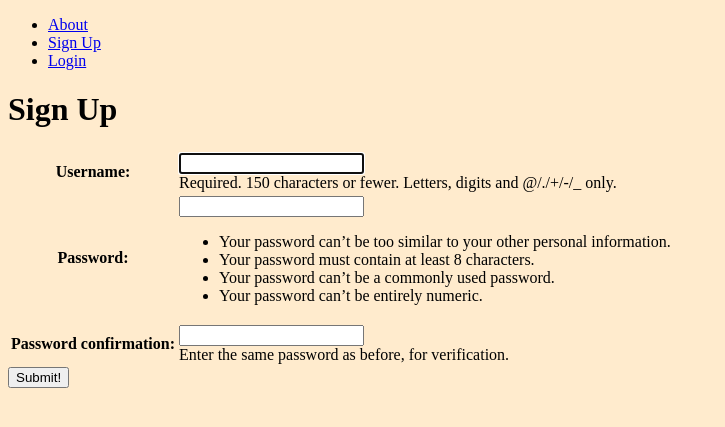
After one commit to Pericarney00/FreshTrack, a Django app: page /accounts/signup in a window 1280 px wide. The commit adds this page. Shown: the part 26-453 px from the top of the page, without its empty margins (0-725 px from the left). Run offline with Django 5.2, Linux system fonts and the light colour scheme.

```diff
--- a/FreshTrack/settings.py
+++ b/FreshTrack/settings.py
@@ -117,6 +117,8 @@ USE_TZ = True
 
 STATIC_URL = 'static/'
 
+LOGIN_URL = 'home'
+
 LOGIN_REDIRECT_URL = 'product-index'
 
 LOGOUT_REDIRECT_URL = 'home'
--- a/main_app/templates/base.html
+++ b/main_app/templates/base.html
@@ -29,6 +29,7 @@
             </form>
           </li>
           {% else %}
+          <li><a href="{% url 'signup' %}">Sign Up</a></li>
           <li><a href="{% url 'home' %}">Login</a></li>
           {% endif %}
         </ul>
--- /dev/null
+++ b/main_app/templates/signup.html
@@ -0,0 +1,21 @@
+{% extends 'base.html' %}
+{% load static %}
+{% block head %}
+<link rel="stylesheet" href="{% static 'css/form.css' %}" />
+{% endblock %}
+{% block content %}
+<div class="page-header">
+  <h1>Sign Up</h1>
+</div>
+{% if error_message %}
+  <p class="red-text">{{ error_message }}</p>
+{% endif %}
+<form action="" method="post" class="form-container" autocomplete="off">
+  {% csrf_token %}
+  <table>
+    {{ form.as_table }}
+  </table>
+  <button type="submit" class="btn submit">Submit!</button>
+</form>
+
+{% endblock %}
--- a/main_app/urls.py
+++ b/main_app/urls.py
@@ -10,5 +10,6 @@ urlpatterns = [
   path('products/create/', views.ProductCreate.as_view(), name='product-create'),
   path('products/<int:pk>/update/', views.ProductUpdate.as_view(), name='product-update'),
   path('products/<int:pk>/delete/', views.ProductDelete.as_view(), name='product-delete'),
+  path('accounts/signup', views.signup, name='signup'),
 
 ]
--- a/main_app/views.py
+++ b/main_app/views.py
@@ -1,15 +1,32 @@
 from django import forms
-from django.shortcuts import render
+from .forms import ProductForm
+from django.contrib.auth import login
+from django.shortcuts import render, redirect
 from .models import Product, Supplier
 from django.contrib.auth.views import LoginView
+from django.contrib.auth.forms import UserCreationForm
 from django.views.generic import TemplateView, ListView
 from django.views.generic.edit import CreateView,  UpdateView, DeleteView
-from .forms import ProductForm
+from django.contrib.auth.decorators import login_required
 
+from django.contrib.auth.mixins import LoginRequiredMixin
 
 
 # Create your views here.
 
+def signup(request):
+    error_message = ''
+    if request.method == 'POST':
+        form = UserCreationForm(request.POST)
+        if form.is_valid():
+            user = form.save()
+            login(request, user)
+            return redirect('product-index')
+        else:
+            error_message = 'Invalid sign up -try again.'
+    form = UserCreationForm()
+    context = {'form': form, 'error_message': error_message}
+    return render(request, 'signup.html', context)
 
 class Home(LoginView):
   template_name = 'home.html'
@@ -17,10 +34,13 @@ class Home(LoginView):
 class About(TemplateView):
   template_name = 'about.html'
 
-class ProductList(ListView):
+class ProductList(LoginRequiredMixin, ListView):
   model = Product
 
-class ProductCreate(CreateView):
+  def get_queryset(self):
+    queryset = Product.objects.filter(user=self.request.user)
+    return queryset
+class ProductCreate(LoginRequiredMixin, CreateView):
   model= Product
   form_class = ProductForm
 
@@ -30,12 +50,12 @@ class ProductCreate(CreateView):
       form.instance.user =self.request.user
       return super().form_valid(form)
 
-class ProductUpdate(UpdateView):
+class ProductUpdate(LoginRequiredMixin, UpdateView):
   model = Product
   form_class = ProductForm
 
   success_url = '/products/'
 
-class ProductDelete(DeleteView):
+class ProductDelete(LoginRequiredMixin, DeleteView):
   model = Product
   success_url = '/products/'
```
